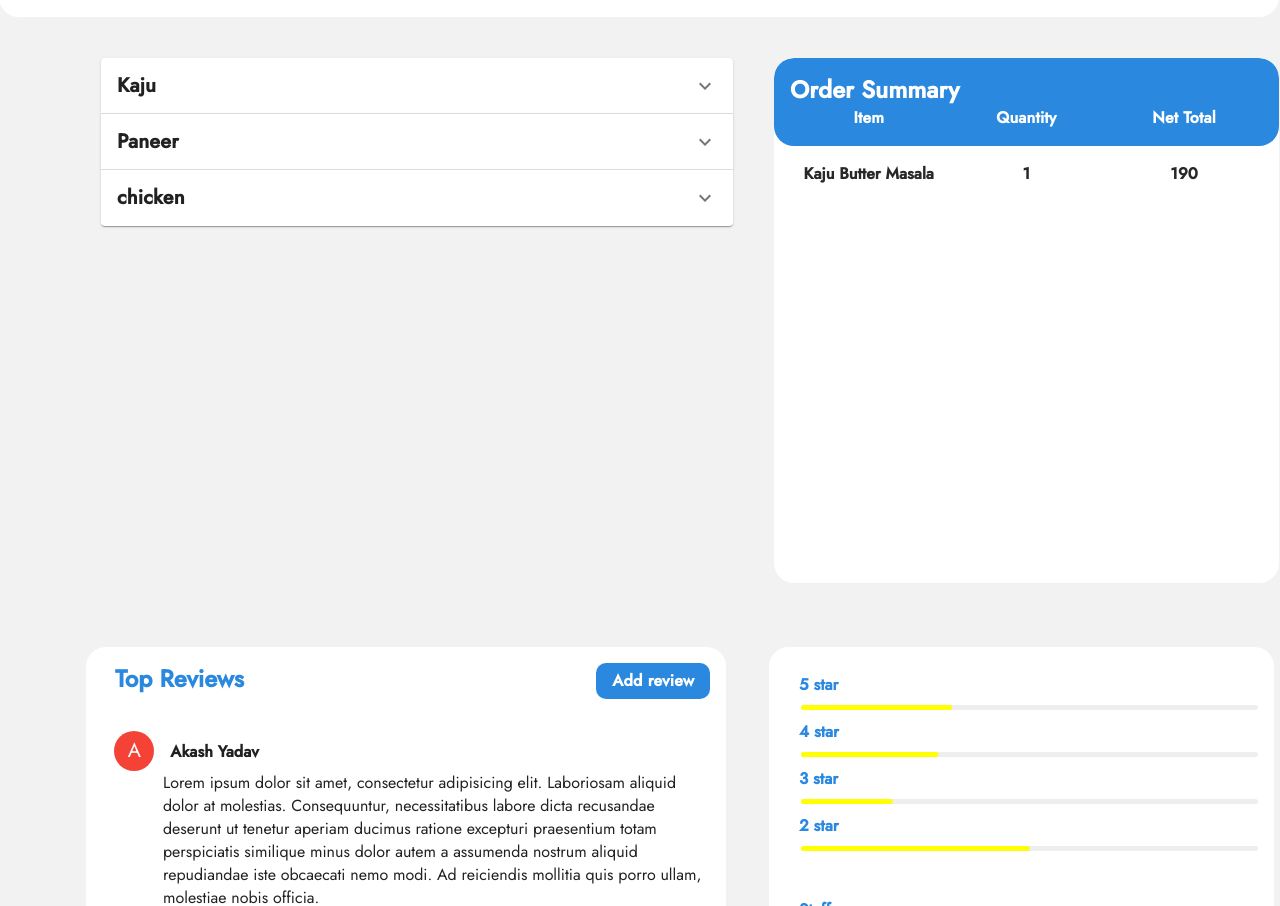
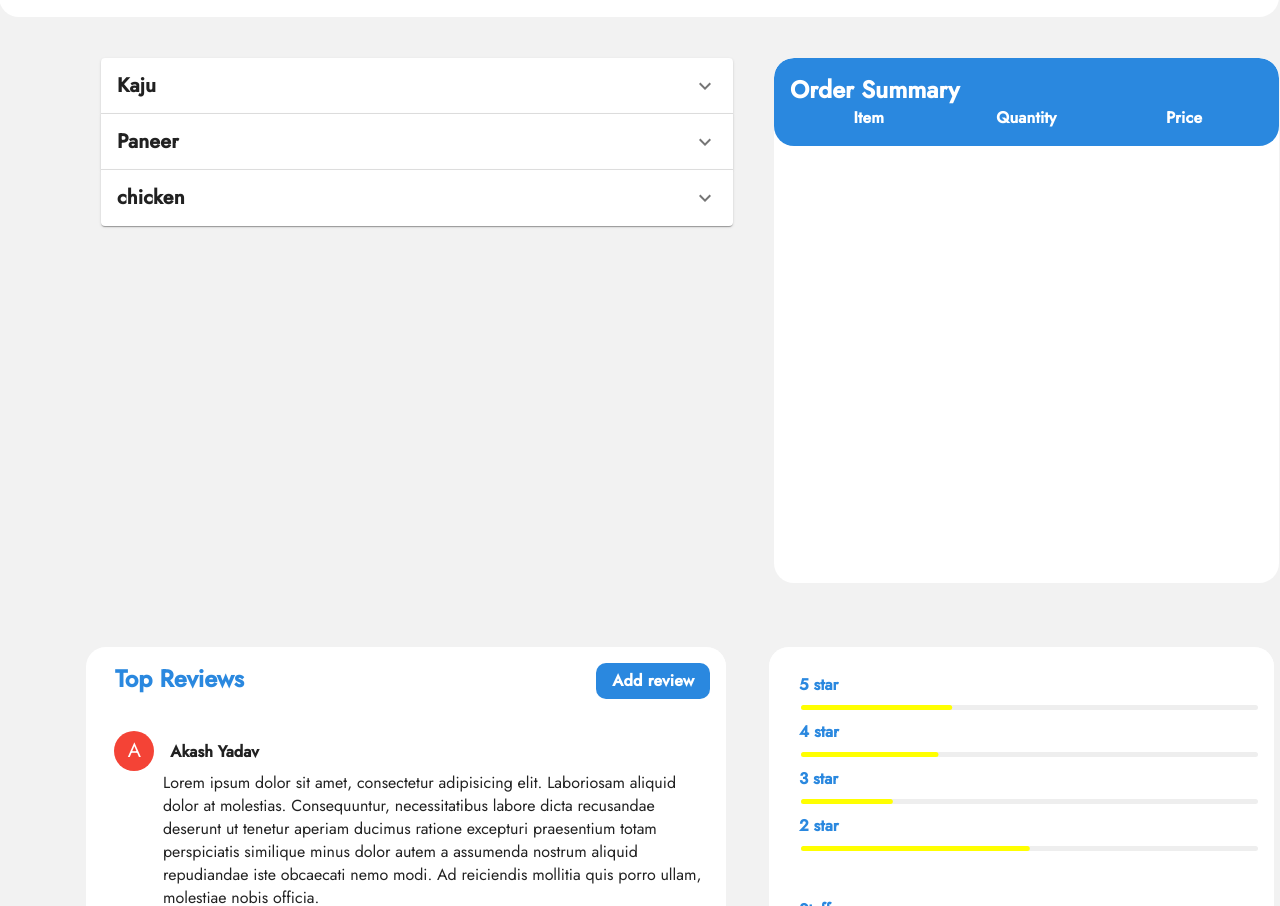
Before and after one commit to akki2104/Dot_Restros, a React (Create React App) app: page /hotelpage/1 in a window 1280 px wide. Shown: the part 822-1728 px from the top of the page. Built offline with nearby package versions, Linux system fonts and the light colour scheme.

Commit message:
@16-6-23 17:3

```diff
--- a/src/components/Hotelpage.jsx
+++ b/src/components/Hotelpage.jsx
@@ -69,9 +69,17 @@ const BorderLinearProgress = styled(LinearProgress)(({ theme }) => ({
 const Hotelpage = () => {
 
   let i = 0;
+  const dishtype = document.querySelectorAll('[id^="dishtype"]');
 
 
   const [expanded, setExpanded] = React.useState(false);
+  const [qtty, setQty] = React.useState(1);
+  const [dishObject, setDishObject] = React.useState([{
+    name: "",
+    qty: "",
+    price: ""
+  }]);
+  const [dishArray, setDishArray] = React.useState([])
 
   const handleChange = (panel) => (event, isExpanded) => {
     setExpanded(isExpanded ? panel : false);
@@ -84,6 +92,17 @@ const Hotelpage = () => {
       String(h.id) === id
     )
   })
+
+
+
+  // const dishDetails=(name,qty)=>{
+  //   console.log(dishtype)
+  //   // if(dishtype.innerHTML===name){
+  //   //   console.log("macthing")
+  //   // }
+  //   console.log(name)
+  //   console.log(qty)
+  // }
 
 
   console.log(hotel)
@@ -372,7 +391,7 @@ const Hotelpage = () => {
 
             display="flex"
             method='POST'
-            action='/details'
+            action='/orders/send'
             component="form"
 
             sx={{
@@ -435,25 +454,61 @@ const Hotelpage = () => {
 
                   {(Object.keys(Object.values(hotel.menu)[i++])).map((type, index) => {
                     let k = i - 1;
+                    let dishID = "dishtype" + String(type);
                     return (
                       <AccordionDetails>
                         <Grid container sx={{ justifyContent: "center", alignItems: "center" }} >
-                          <Grid xs={4} sx={{ textAlign: "center" }} >
+                          <Grid id={dishID} xs={4} sx={{ textAlign: "center" }} >
                             {type}
                           </Grid>
                           <Grid xs={4} sx={{ textAlign: "center" }} >
                             {Object.values(Object.values(hotel.menu)[k])[index]}
                           </Grid>
-                          <Grid xs={4} sx={{ display: "flex", justifyContent: "center",alignItems:'center' }} >
+                          <Grid xs={4} sx={{ display: "flex", justifyContent: "center", alignItems: 'center' }} >
 
-                            <AddCircleIcon onClick={() => {
-                              console.log("hi")
-                            }} fontSize='large' sx={{
-                              '&:hover': {
+                            <AddCircleIcon
+                              onClick={(e) => {
+                                // console.log(e)
+                                // const {name,qty}=[dishObject]
 
-                                color: "#2a8fff"
-                              }, cursor: "pointer", color: '#2a88df'
-                            }} />1
+
+
+                                console.log(dishtype)
+                                if (dishID == "dishtype" + String(type)) {
+                                  console.log(dishID)
+
+                                  console.log(qtty)
+                                  setDishObject(() => {
+                                    return {
+
+
+                                      name: type,
+                                      qty: String(qtty + 1),
+                                      price: String(Object.values(Object.values(hotel.menu)[k])[index])
+
+                                    }
+                                  }
+                                  )
+
+                                  setDishArray((oldValues) => {
+                                    if (dishObject.name !== "") {
+                                      return [...oldValues, dishObject]
+                                    }
+                                  })
+                                  console.log(dishObject)
+                                  console.log(dishArray)
+
+
+
+                                  // }
+                                }
+                              }}
+                              fontSize='large' sx={{
+                                '&:hover': {
+
+                                  color: "#2a8fff"
+                                }, cursor: "pointer", color: '#2a88df'
+                              }} />{ }
                             <RemoveCircleIcon fontSize='large' sx={{
                               '&:hover': {
 
@@ -501,7 +556,7 @@ const Hotelpage = () => {
                   </Grid>
                   <Grid xs={4}>
                     <Typography variant="h7" fontWeight="700" >
-                      Net Total
+                      Price
                     </Typography>
                   </Grid>
 
@@ -510,24 +565,33 @@ const Hotelpage = () => {
             />
 
             <CardContent>
-              <Grid sx={{ textAlign: "center", color: "#282828" }} container >
+              {
+                dishArray.map((dish, index) => {
+                  return (
+              <Grid sx={{ textAlign: "center", color: "#282828", marginBottom: "2%" }} container >
                 <Grid xs={4}>
                   <Typography variant="h7" fontWeight="700" >
-                    Kaju Butter Masala
+                    {dish.name}
+
                   </Typography>
                 </Grid>
                 <Grid xs={4}>
                   <Typography variant="h7" fontWeight="700" >
-                    1
+                    {dish.qty}
+
                   </Typography>
                 </Grid>
                 <Grid xs={4}>
                   <Typography variant="h7" fontWeight="700" >
-                    190
+                    {dish.price}
+
                   </Typography>
                 </Grid>
 
               </Grid>
+              )
+                })
+              }
             </CardContent>
 
 
```
